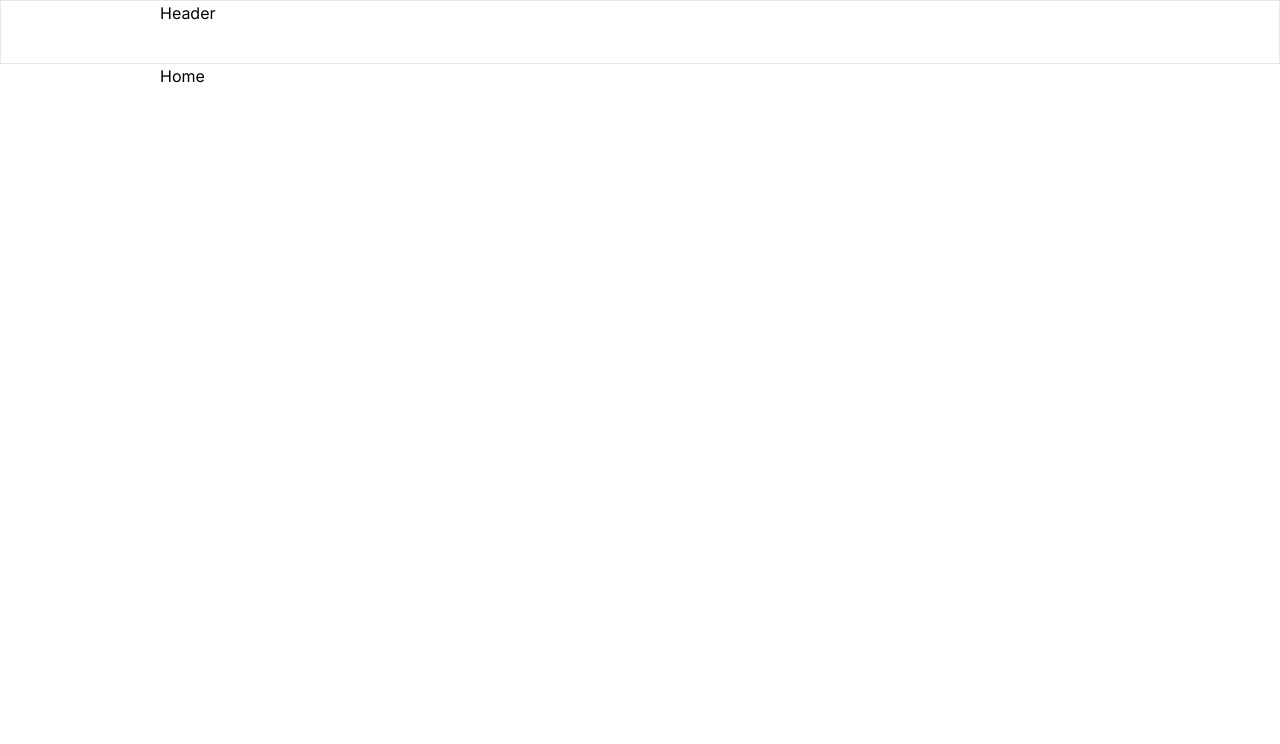
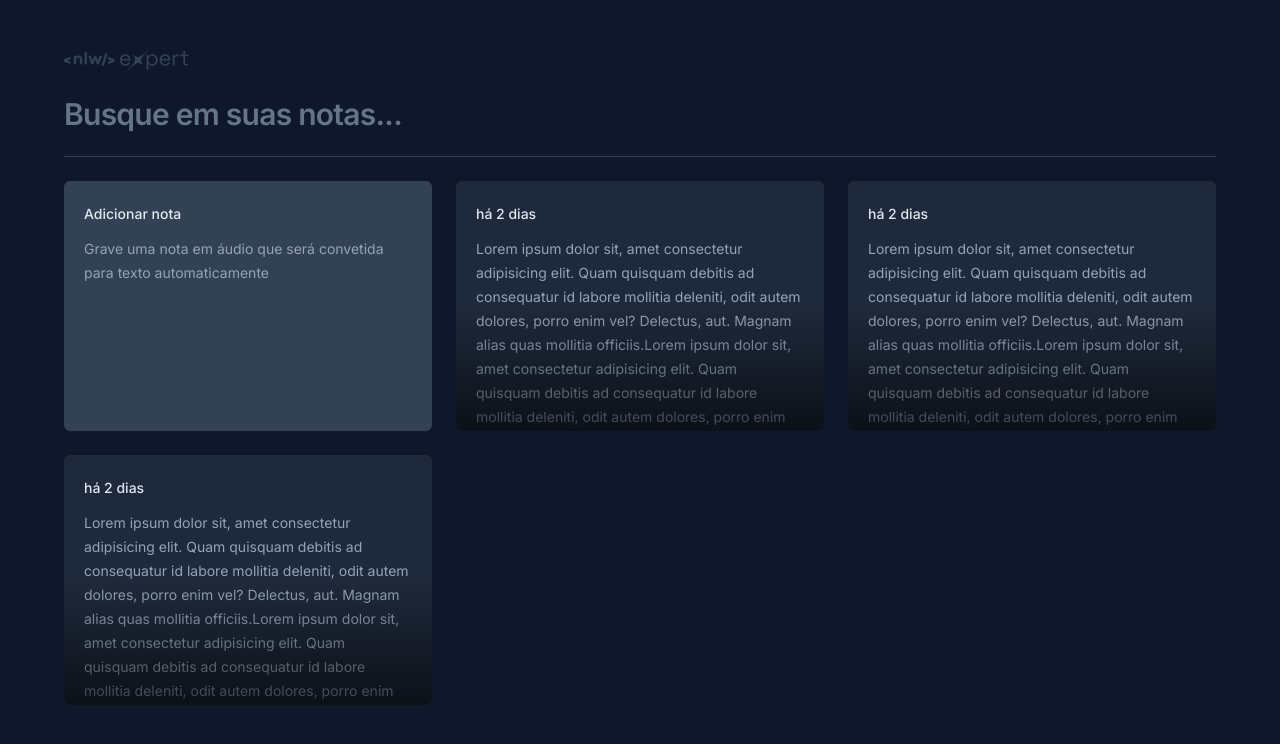
Before and after one commit to samuelsilvati/nlw-expert, a Next.js app: page / in a window 1280 px wide. Shown: the top 744 px of the page. Built offline with nearby package versions, Linux system fonts and the light colour scheme.

Commit message:
feat: add home page and cards

```diff
--- a/src/app/layout.tsx
+++ b/src/app/layout.tsx
@@ -13,10 +13,9 @@ export const metadata: Metadata = {
 export default function RootLayout({ children }: { children: ReactNode }) {
   return (
     <html lang="pt-br">
-      <body className={inter.className}>
-        <header className="h-16 border">
-          <nav className="mx-auto max-w-5xl px-8">Header</nav>
-        </header>
+      <body
+        className={`${inter.className} bg-slate-900 text-slate-50 antialiased`}
+      >
         {children}
       </body>
     </html>
--- a/src/app/page.tsx
+++ b/src/app/page.tsx
@@ -1,3 +1,34 @@
+import Image from 'next/image'
+
+import logo from '@/assets/logo-nwl-expert.svg'
+import NoteCard from '@/components/note-card'
 export default function Home() {
-  return <main className="mx-auto max-w-5xl px-8">Home</main>
+  return (
+    <main className="mx-auto my-12 max-w-6xl space-y-6">
+      <Image src={logo} alt="NLW Expert logo" />
+      <form action="" className="">
+        <input
+          type="text"
+          placeholder="Busque em suas notas..."
+          className="w-full bg-transparent text-3xl font-semibold tracking-tight outline-none placeholder:text-slate-500"
+        />
+      </form>
+      <div className="h-px bg-slate-700" />
+
+      <div className="grid auto-rows-[250px] grid-cols-3 gap-6">
+        <div className="space-y-3 rounded-md bg-slate-700 p-5">
+          <span className="text-sm font-medium text-slate-200">
+            Adicionar nota
+          </span>
+          <p className="text-sm leading-6 text-slate-400">
+            Grave uma nota em áudio que será convetida para texto
+            automaticamente
+          </p>
+        </div>
+        <NoteCard />
+        <NoteCard />
+        <NoteCard />
+      </div>
+    </main>
+  )
 }
--- /dev/null
+++ b/src/components/note-card.tsx
@@ -0,0 +1,16 @@
+export default function NoteCard() {
+  return (
+    <div className="relative space-y-3 overflow-hidden rounded-md bg-slate-800 p-5">
+      <span className="text-sm font-medium text-slate-200">há 2 dias</span>
+      <p className="text-sm leading-6 text-slate-400">
+        Lorem ipsum dolor sit, amet consectetur adipisicing elit. Quam quisquam
+        debitis ad consequatur id labore mollitia deleniti, odit autem dolores,
+        porro enim vel? Delectus, aut. Magnam alias quas mollitia officiis.Lorem
+        ipsum dolor sit, amet consectetur adipisicing elit. Quam quisquam
+        debitis ad consequatur id labore mollitia deleniti, odit autem dolores,
+        porro enim vel? Delectus, aut. Magnam alias quas mollitia officiis.
+      </p>
+      <div className="pointer-events-none absolute bottom-0 left-0 right-0 h-1/2 bg-gradient-to-t from-black/60 to-black/0" />
+    </div>
+  )
+}
```
Also changed, not shown: src/app/icon.png (added), src/assets/logo-nwl-expert.svg (added).
